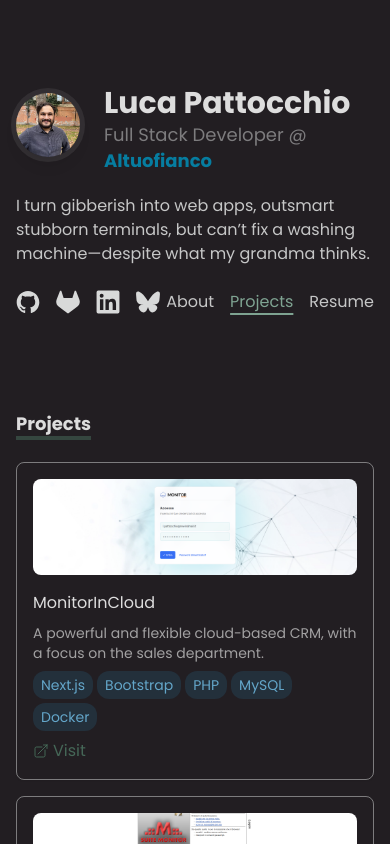
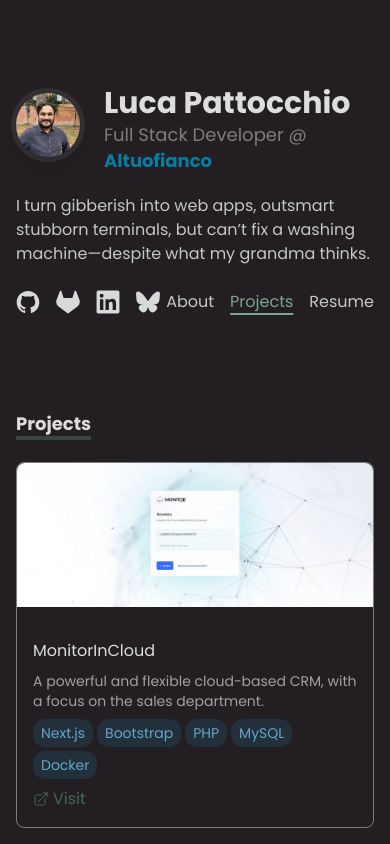
Before and after one commit to Kasui92/lucapattocchio.dev, a React (Vite) app: page /projects in a window 390 px wide. Shown: the top 844 px of the page. Built offline with nearby package versions, Linux system fonts and the light colour scheme.

Commit message:
style: enhance ProjectsCard layout and image presentation

```diff
--- a/src/components/Cards.tsx
+++ b/src/components/Cards.tsx
@@ -54,11 +54,15 @@ export const ExperienceCard = ({ experience }: { experience: Expercience }): Rea
 
 export const ProjectsCard = ({ project }: { project: Project }): ReactElement => {
     return (
-        <div className="group flex h-full flex-col gap-4 rounded-lg border border-silver-700/50 p-4 shadow-sm transition duration-300 hover:scale-[1.01] hover:border-silver-700/70 hover:shadow-lg md:flex-row">
+        <div className="group flex h-full flex-col gap-4 rounded-lg border border-silver-700/50 p-0 shadow-sm transition duration-300 hover:scale-[1.01] hover:border-silver-700/70 hover:shadow-lg md:flex-row md:p-4">
             <div className="relative h-full w-full md:w-48">
-                <img src={project.image} alt={project.title} className="h-24 w-full rounded-lg object-cover md:h-full" />
+                <img
+                    src={project.image}
+                    alt={project.title}
+                    className="h-36 w-full rounded-t-lg object-cover md:h-full md:rounded-lg"
+                />
             </div>
-            <div className="flex flex-1 flex-col gap-2">
+            <div className="flex flex-1 flex-col gap-2 p-4 md:p-0">
                 <h4 className="text-silver-900/90 group-hover:text-green-500/90">{project.title}</h4>
                 <p className="text-sm text-silver-700/70">{project.description}</p>
                 <div className="flex flex-wrap gap-1">
@@ -71,7 +75,7 @@ export const ProjectsCard = ({ project }: { project: Project }): ReactElement =>
                         </span>
                     ))}
                 </div>
-                <div className="flex gap-2">
+                <div className="flex justify-between gap-2 md:justify-start">
                     <a
                         href={project.url}
                         target="_blank"
```
